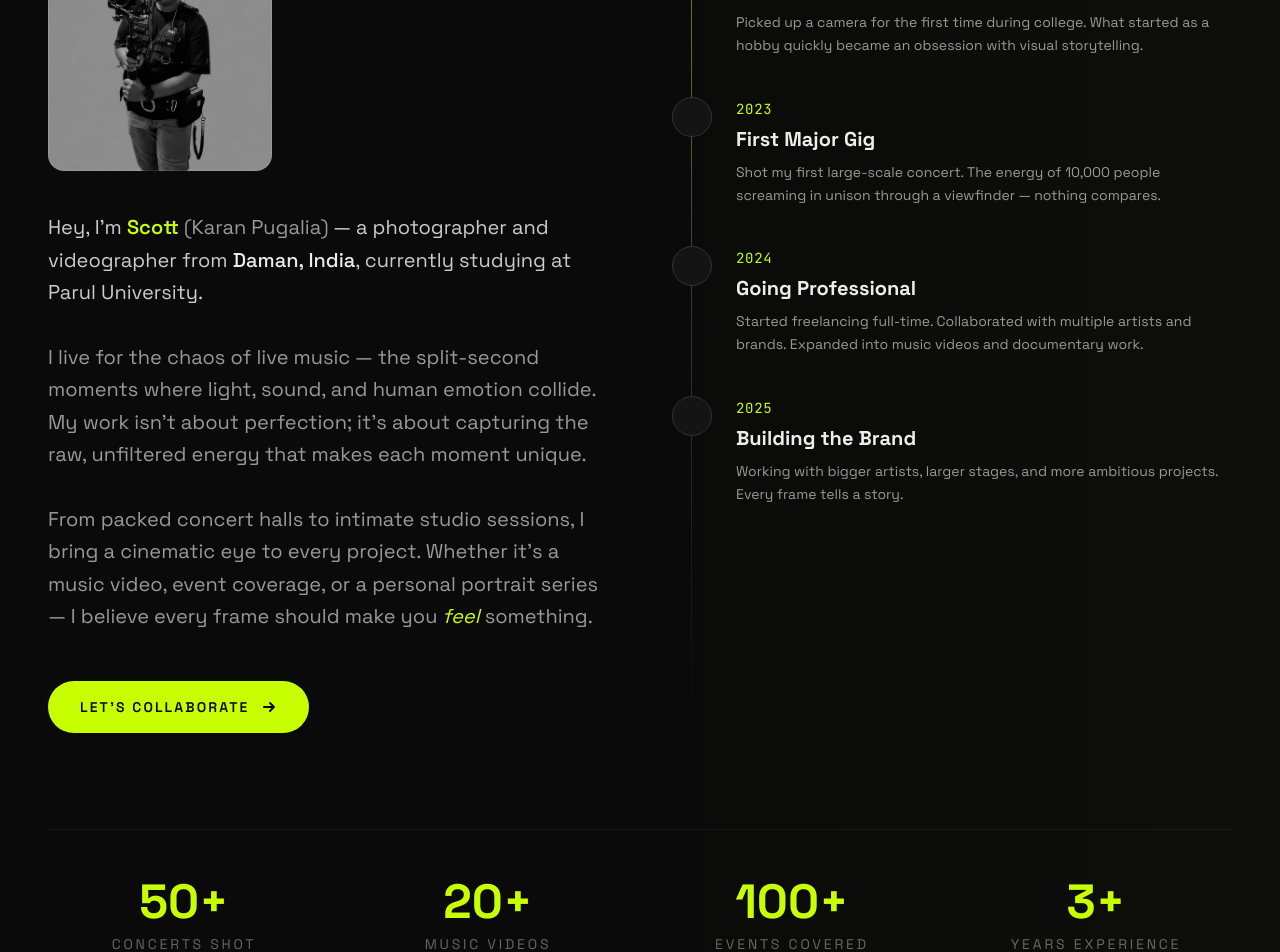
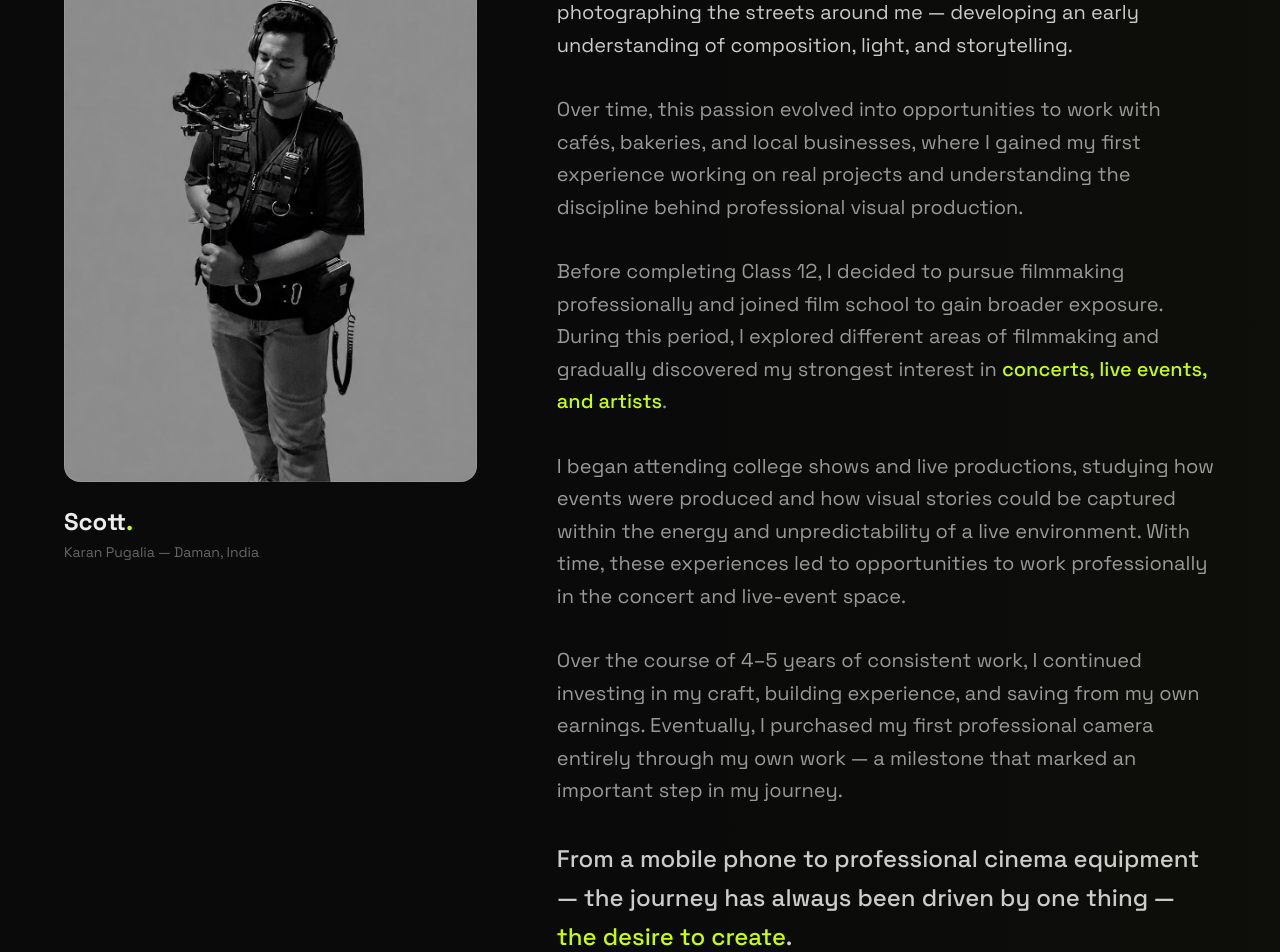
Before and after one commit to karanpugalia2-ui/Scott_website, a Next.js app: page / in a window 1280 px wide. Shown: the part 2980-3932 px from the top of the page. Built offline with nearby package versions, Linux system fonts and the light colour scheme.

Commit message:
Redesign About section — editorial layout with Scott's real story, no timeline

```diff
--- a/src/components/About.tsx
+++ b/src/components/About.tsx
@@ -3,36 +3,6 @@
 import { motion, useInView, useScroll, useTransform } from "framer-motion";
 import { useRef } from "react";
 import Image from "next/image";
-
-const stats = [
-  { label: "Concerts Shot", value: "50+" },
-  { label: "Music Videos", value: "20+" },
-  { label: "Events Covered", value: "100+" },
-  { label: "Years Experience", value: "3+" },
-];
-
-const timeline = [
-  {
-    year: "2022",
-    title: "Started the Journey",
-    desc: "Picked up a camera for the first time during college. What started as a hobby quickly became an obsession with visual storytelling.",
-  },
-  {
-    year: "2023",
-    title: "First Major Gig",
-    desc: "Shot my first large-scale concert. The energy of 10,000 people screaming in unison through a viewfinder — nothing compares.",
-  },
-  {
-    year: "2024",
-    title: "Going Professional",
-    desc: "Started freelancing full-time. Collaborated with multiple artists and brands. Expanded into music videos and documentary work.",
-  },
-  {
-    year: "2025",
-    title: "Building the Brand",
-    desc: "Working with bigger artists, larger stages, and more ambitious projects. Every frame tells a story.",
-  },
-];
 
 export default function About() {
   const sectionRef = useRef<HTMLDivElement>(null);
@@ -42,23 +12,28 @@ export default function About() {
     offset: ["start end", "end start"],
   });
 
-  const parallaxY = useTransform(scrollYProgress, [0, 1], [60, -60]);
+  const parallaxY = useTransform(scrollYProgress, [0, 1], [40, -40]);
+  const imageScale = useTransform(scrollYProgress, [0, 0.5], [0.95, 1]);
 
   return (
-    <section id="about" ref={sectionRef} className="py-24 md:py-32 px-6 md:px-12 relative">
-      {/* Background accent */}
+    <section
+      id="about"
+      ref={sectionRef}
+      className="py-24 md:py-32 px-6 md:px-12 relative"
+    >
+      {/* Subtle background accent */}
       <motion.div
         className="absolute top-0 right-0 w-1/2 h-full bg-gradient-to-l from-[#c8ff00]/[0.02] to-transparent pointer-events-none"
         style={{ y: parallaxY }}
       />
 
-      <div className="max-w-7xl mx-auto">
+      <div className="max-w-6xl mx-auto">
         {/* Header */}
         <motion.div
           initial={{ opacity: 0, y: 40 }}
           animate={isInView ? { opacity: 1, y: 0 } : {}}
           transition={{ duration: 0.8 }}
-          className="mb-20"
+          className="mb-16"
         >
           <div className="flex items-center gap-4 mb-4">
             <div className="w-8 h-[1px] bg-[#c8ff00]" />
@@ -73,63 +48,156 @@ export default function About() {
           </h2>
         </motion.div>
 
-        <div className="grid grid-cols-1 lg:grid-cols-2 gap-16 mb-24">
-          {/* Bio text */}
+        {/* Photo + Text layout */}
+        <div className="grid grid-cols-1 lg:grid-cols-5 gap-12 lg:gap-20 items-start">
+          {/* Photo — takes 2 cols */}
           <motion.div
             initial={{ opacity: 0, x: -40 }}
             animate={isInView ? { opacity: 1, x: 0 } : {}}
-            transition={{ duration: 0.8, delay: 0.2 }}
+            transition={{ duration: 0.9, delay: 0.2 }}
+            className="lg:col-span-2"
           >
-            {/* Profile photo */}
+            <div className="sticky top-32">
               <motion.div
-              className="relative w-48 h-48 md:w-56 md:h-56 rounded-2xl overflow-hidden mb-10 group"
-              whileHover={{ scale: 1.03 }}
-              transition={{ duration: 0.4 }}
+                className="relative aspect-[3/4] rounded-2xl overflow-hidden group"
+                whileHover={{ scale: 1.02 }}
+                transition={{ duration: 0.5 }}
+                style={{ scale: imageScale }}
               >
                 <Image
                   src="/scott.jpeg"
                   alt="Scott — Karan Pugalia"
                   fill
-                className="object-cover transition-transform duration-700 group-hover:scale-110"
-                sizes="224px"
+                  className="object-cover transition-transform duration-700 group-hover:scale-105"
+                  sizes="(max-width: 1024px) 100vw, 400px"
+                  priority
                 />
                 <div className="absolute inset-0 ring-1 ring-inset ring-white/10 rounded-2xl" />
-              <div className="absolute inset-0 bg-gradient-to-t from-[#c8ff00]/10 to-transparent opacity-0 group-hover:opacity-100 transition-opacity duration-500" />
+                <div className="absolute inset-0 bg-gradient-to-t from-black/30 to-transparent opacity-0 group-hover:opacity-100 transition-opacity duration-500" />
               </motion.div>
 
-            <p className="text-lg md:text-xl text-[#ccc] leading-relaxed mb-8">
-              Hey, I&apos;m <span className="text-[#c8ff00] font-semibold">Scott</span>{" "}
-              <span className="text-[#999]">(Karan Pugalia)</span> — a
-              photographer and videographer from{" "}
-              <span className="text-[#ededed] font-medium">Daman, India</span>,
-              currently studying at Parul University.
+              {/* Name under photo */}
+              <motion.div
+                initial={{ opacity: 0, y: 20 }}
+                animate={isInView ? { opacity: 1, y: 0 } : {}}
+                transition={{ delay: 0.5 }}
+                className="mt-6"
+              >
+                <h3 className="text-2xl font-bold text-[#ededed]">
+                  Scott<span className="text-[#c8ff00]">.</span>
+                </h3>
+                <p className="text-sm text-[#666] mt-1">
+                  Karan Pugalia — Daman, India
                 </p>
-            <p className="text-lg md:text-xl text-[#999] leading-relaxed mb-8">
-              I live for the chaos of live music — the split-second moments where
-              light, sound, and human emotion collide. My work isn&apos;t about
-              perfection; it&apos;s about capturing the raw, unfiltered energy that
-              makes each moment unique.
-            </p>
-            <p className="text-lg md:text-xl text-[#999] leading-relaxed mb-12">
-              From packed concert halls to intimate studio sessions, I bring a
-              cinematic eye to every project. Whether it&apos;s a music video,
-              event coverage, or a personal portrait series — I believe every frame
-              should make you <em className="text-[#c8ff00]">feel</em> something.
-            </p>
+              </motion.div>
+            </div>
+          </motion.div>
+
+          {/* Story text — takes 3 cols */}
+          <motion.div
+            initial={{ opacity: 0, x: 40 }}
+            animate={isInView ? { opacity: 1, x: 0 } : {}}
+            transition={{ duration: 0.9, delay: 0.3 }}
+            className="lg:col-span-3"
+          >
+            <div className="space-y-8 text-lg md:text-xl leading-relaxed">
+              <motion.p
+                initial={{ opacity: 0, y: 20 }}
+                animate={isInView ? { opacity: 1, y: 0 } : {}}
+                transition={{ delay: 0.4 }}
+                className="text-[#ccc]"
+              >
+                My journey in visual storytelling began in{" "}
+                <span className="text-[#ededed] font-medium">Class 9</span>,
+                when I started creating images with nothing more than a{" "}
+                <span className="text-[#c8ff00]">mobile phone</span>. I began
+                by photographing the streets around me — developing an early
+                understanding of composition, light, and storytelling.
+              </motion.p>
+
+              <motion.p
+                initial={{ opacity: 0, y: 20 }}
+                animate={isInView ? { opacity: 1, y: 0 } : {}}
+                transition={{ delay: 0.5 }}
+                className="text-[#999]"
+              >
+                Over time, this passion evolved into opportunities to work with
+                cafés, bakeries, and local businesses, where I gained my first
+                experience working on real projects and understanding the
+                discipline behind professional visual production.
+              </motion.p>
+
+              <motion.p
+                initial={{ opacity: 0, y: 20 }}
+                animate={isInView ? { opacity: 1, y: 0 } : {}}
+                transition={{ delay: 0.6 }}
+                className="text-[#999]"
+              >
+                Before completing Class 12, I decided to pursue filmmaking
+                professionally and joined film school to gain broader exposure.
+                During this period, I explored different areas of filmmaking and
+                gradually discovered my strongest interest in{" "}
+                <em className="text-[#c8ff00] not-italic font-medium">
+                  concerts, live events, and artists
+                </em>
+                .
+              </motion.p>
+
+              <motion.p
+                initial={{ opacity: 0, y: 20 }}
+                animate={isInView ? { opacity: 1, y: 0 } : {}}
+                transition={{ delay: 0.7 }}
+                className="text-[#999]"
+              >
+                I began attending college shows and live productions, studying
+                how events were produced and how visual stories could be
+                captured within the energy and unpredictability of a live
+                environment. With time, these experiences led to opportunities
+                to work professionally in the concert and live-event space.
+              </motion.p>
+
+              <motion.p
+                initial={{ opacity: 0, y: 20 }}
+                animate={isInView ? { opacity: 1, y: 0 } : {}}
+                transition={{ delay: 0.8 }}
+                className="text-[#999]"
+              >
+                Over the course of 4–5 years of consistent work, I continued
+                investing in my craft, building experience, and saving from my
+                own earnings. Eventually, I purchased my first professional
+                camera entirely through my own work — a milestone that marked an
+                important step in my journey.
+              </motion.p>
+
+              <motion.p
+                initial={{ opacity: 0, y: 20 }}
+                animate={isInView ? { opacity: 1, y: 0 } : {}}
+                transition={{ delay: 0.9 }}
+                className="text-[#ccc] text-xl md:text-2xl font-medium leading-relaxed"
+              >
+                From a mobile phone to professional cinema equipment — the
+                journey has always been driven by one thing —{" "}
+                <em className="text-[#c8ff00] not-italic">
+                  the desire to create
+                </em>
+                .
+              </motion.p>
+            </div>
 
             {/* CTA */}
+            <motion.div
+              initial={{ opacity: 0, y: 20 }}
+              animate={isInView ? { opacity: 1, y: 0 } : {}}
+              transition={{ delay: 1 }}
+              className="mt-14"
+            >
               <a
                 href="#contact"
                 data-cursor-hover
                 className="magnetic-btn inline-flex items-center gap-3 px-8 py-4 bg-[#c8ff00] text-[#0a0a0a] rounded-full font-semibold text-sm tracking-[0.15em] uppercase hover:bg-[#d4ff33] transition-colors duration-300"
               >
                 Let&apos;s Collaborate
-              <svg
-                width="16"
-                height="16"
-                viewBox="0 0 16 16"
-                fill="none"
-              >
+                <svg width="16" height="16" viewBox="0 0 16 16" fill="none">
                   <path
                     d="M3 8H13M13 8L9 4M13 8L9 12"
                     stroke="currentColor"
@@ -140,70 +208,8 @@ export default function About() {
                 </svg>
               </a>
             </motion.div>
-
-          {/* Timeline */}
-          <motion.div
-            initial={{ opacity: 0, x: 40 }}
-            animate={isInView ? { opacity: 1, x: 0 } : {}}
-            transition={{ duration: 0.8, delay: 0.4 }}
-            className="relative"
-          >
-            <div className="absolute left-[19px] top-2 bottom-2 w-[1px] bg-gradient-to-b from-[#c8ff00]/50 via-[#333] to-transparent" />
-            <div className="space-y-10">
-              {timeline.map((item, i) => (
-                <motion.div
-                  key={item.year}
-                  initial={{ opacity: 0, x: 20 }}
-                  animate={isInView ? { opacity: 1, x: 0 } : {}}
-                  transition={{ duration: 0.6, delay: 0.5 + i * 0.15 }}
-                  className="flex gap-6 group"
-                >
-                  <div className="relative flex-shrink-0">
-                    <div className="w-10 h-10 rounded-full bg-[#141414] border border-[#333] flex items-center justify-center group-hover:border-[#c8ff00] transition-colors duration-300">
-                      <div className="w-2 h-2 rounded-full bg-[#c8ff00] opacity-0 group-hover:opacity-100 transition-opacity" />
-                    </div>
-                  </div>
-                  <div>
-                    <span className="text-[#c8ff00] text-sm font-mono tracking-wider">
-                      {item.year}
-                    </span>
-                    <h3 className="text-xl font-bold text-[#ededed] mt-1 mb-2">
-                      {item.title}
-                    </h3>
-                    <p className="text-[#999] leading-relaxed text-sm">
-                      {item.desc}
-                    </p>
-                  </div>
-                </motion.div>
-              ))}
-            </div>
           </motion.div>
         </div>
-
-        {/* Stats */}
-        <motion.div
-          initial={{ opacity: 0, y: 40 }}
-          animate={isInView ? { opacity: 1, y: 0 } : {}}
-          transition={{ duration: 0.8, delay: 0.6 }}
-          className="grid grid-cols-2 md:grid-cols-4 gap-8 py-12 border-t border-b border-white/5"
-        >
-          {stats.map((stat, i) => (
-            <motion.div
-              key={stat.label}
-              initial={{ opacity: 0, y: 20 }}
-              animate={isInView ? { opacity: 1, y: 0 } : {}}
-              transition={{ delay: 0.8 + i * 0.1 }}
-              className="text-center"
-            >
-              <div className="text-4xl md:text-5xl font-bold text-[#c8ff00] mb-2">
-                {stat.value}
-              </div>
-              <div className="text-sm tracking-[0.2em] uppercase text-[#666]">
-                {stat.label}
-              </div>
-            </motion.div>
-          ))}
-        </motion.div>
       </div>
     </section>
   );
```
Lines whose indentation alone changed are shown as unchanged.
